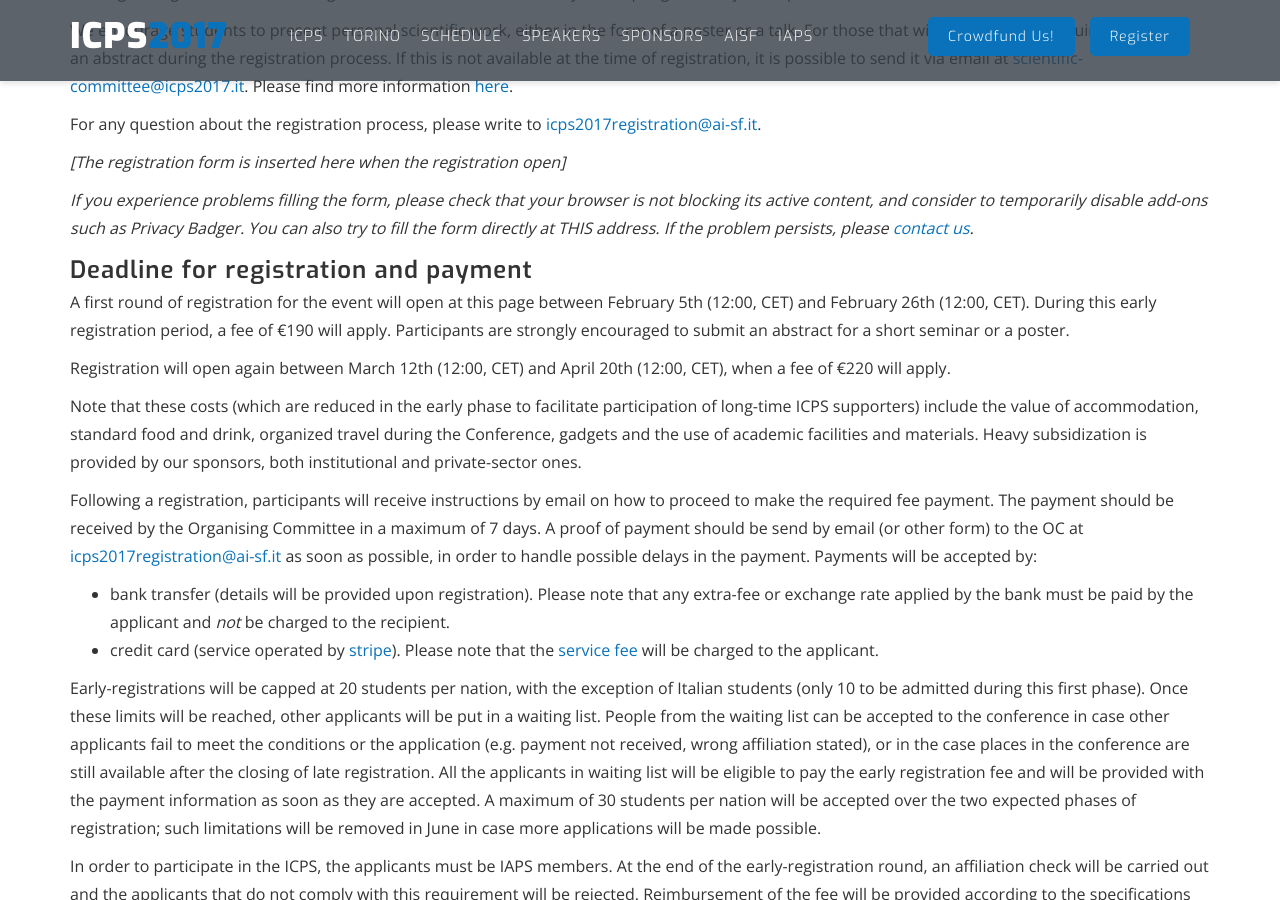
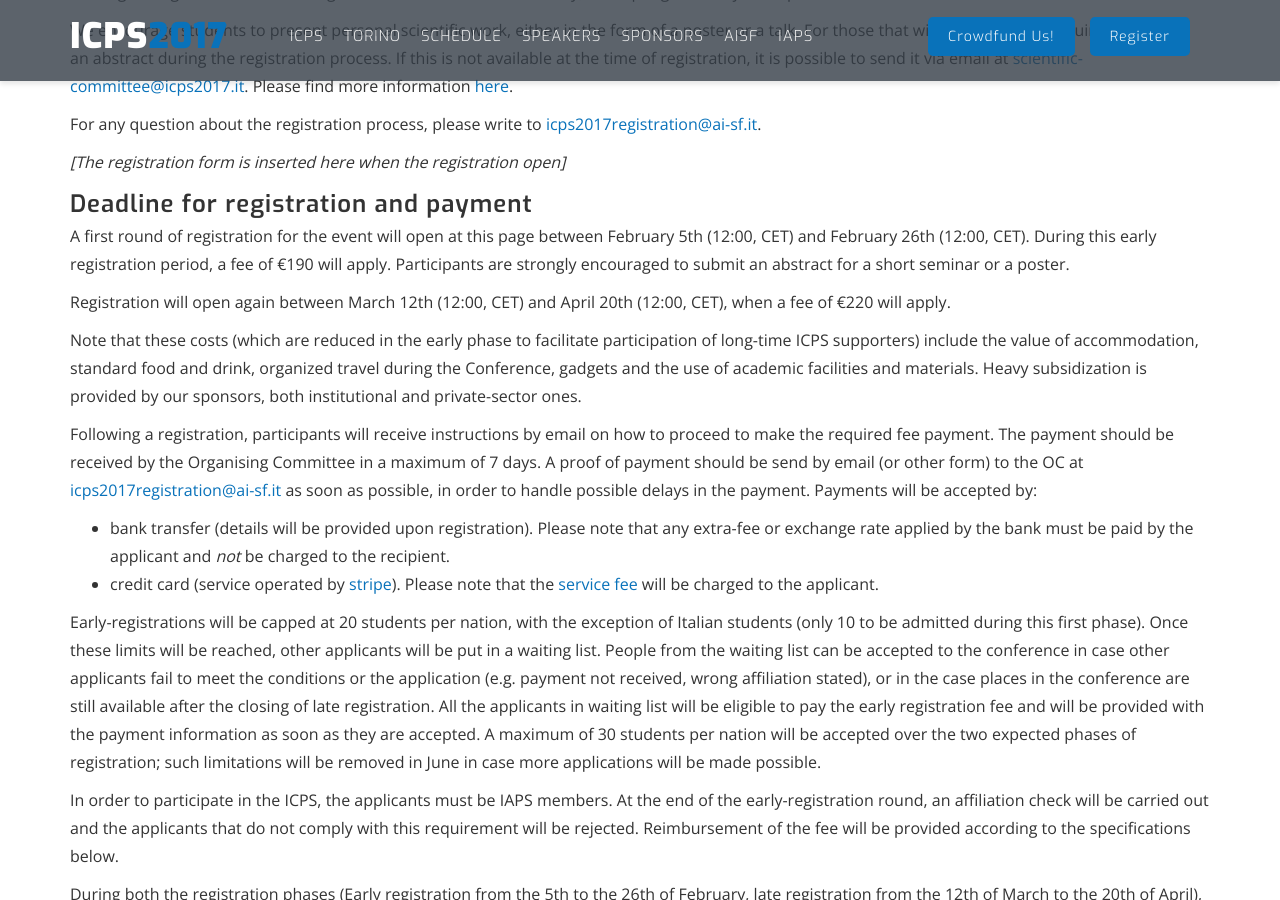
Before and after one commit to ICPS2017/ICPS2017.github.io, a Jekyll site: the page built from registration.html, in a window 1280 px wide and 900 px high, scrolled down 330 px. Built offline with Jekyll 4.4.1, drawn with Linux system fonts in a browser that asks for light colours; nearby versions of some CDN libraries.

Commit message:
comment registration thecnical problems

```diff
--- a/registration.html
+++ b/registration.html
@@ -14,7 +14,7 @@ permalink: /registration
       <p>For any question about the registration process, please write to <a href="mailto:icps2017registration@ai-sf.it">icps2017registration@ai-sf.it</a>.</p>
 
 <p><i>[The registration form is inserted here when the registration open]</i></p>
-<p><i>If you experience problems filling the form, please check that your browser is not blocking its active content, and consider to temporarily disable add-ons such as Privacy Badger. You can also try to fill the form directly at THIS address. If the problem persists, please <a href="mailto:icps2017registration@ai-sf.it">contact us</a>.</i></p>
+<!--<p><i>If you experience problems filling the form, please check that your browser is not blocking its active content, and consider to temporarily disable add-ons such as Privacy Badger. You can also try to fill the form directly at THIS address. If the problem persists, please <a href="mailto:icps2017registration@ai-sf.it">contact us</a>.</i></p>-->
       <h3>Deadline for registration and payment </h3>
       <p>A first round of registration for the event will open at this page between February 5th (12:00, CET) and February 26th (12:00, CET). During this early registration period, a fee of €190 will apply. Participants are strongly encouraged to submit an abstract for
 a short seminar or a poster.</p>
```
